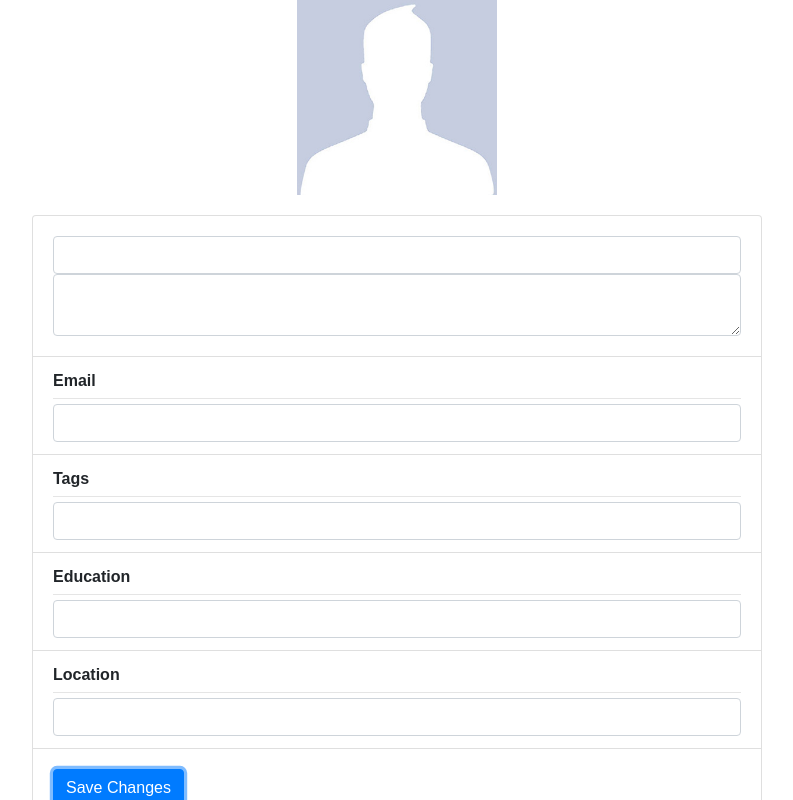
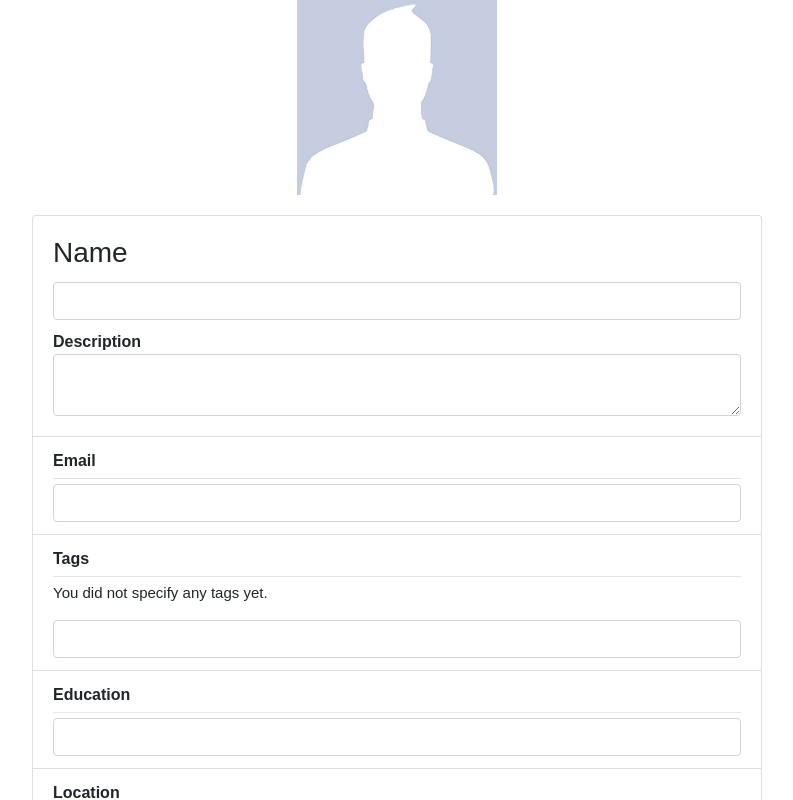
Before and after one commit to jens321/Minder-with-React, a React (Create React App) app in the folder client/: page /profile in a window 1280 px wide. Both pictures are taken after a click on the button "Edit Profile". Shown: the part 81-881 px from the top of the page, without its empty margins (243-1036 px from the left). Built offline with nearby package versions, Linux system fonts and the light colour scheme.

Commit message:
Tag Component is working, user is able to update tags

```diff
--- a/client/src/components/ProfileCard/ProfileCardHeader/profileCardHeader.js
+++ b/client/src/components/ProfileCard/ProfileCardHeader/profileCardHeader.js
@@ -20,7 +20,9 @@ class ProfileCardHeader extends Component {
         return (
             <div className="card-body">
                 { url && <img src={url} alt="profile" /> }
+                { this.props.isEditable ? <h3 className="card-title">Name</h3> : false }
                 { bodyHeader }
+                { this.props.isEditable ? <p className="card-text" style={{marginBottom:'0px', marginTop:'10px'}}><b>Description</b></p> : false }
                 { bodyDescription }
                 { buttonText && <Button text={buttonText} />}
             </div>
--- a/client/src/components/ProfileCard/profileCard.js
+++ b/client/src/components/ProfileCard/profileCard.js
@@ -2,6 +2,7 @@ import React, { Component } from 'react';
 import ProfileCardItem from './ProfileCardItem/profileCardItem';
 import ProfileCardHeader from './ProfileCardHeader/profileCardHeader';
 import Button from '../Button/button';
+import TagList from '../TagList/tagList';
 import axios from 'axios';
 import './profileCard.css';
 
@@ -14,7 +15,8 @@ class ProfileCard extends Component {
             description: "",
             src: "",
             email: "",
-            tags: "",
+            tags: this.props.tags ? this.props.tags : [],
+            currentTag: "",
             education: "",
             location: ""
         };
@@ -25,6 +27,8 @@ class ProfileCard extends Component {
         this.onDescriptionChange = this.onDescriptionChange.bind(this);
         this.onEmailChange = this.onEmailChange.bind(this);
         this.onTagsChange = this.onTagsChange.bind(this);
+        this.handleTagChange = this.handleTagChange.bind(this);
+        this.handleTagKeyUp = this.handleTagKeyUp.bind(this);
         this.onEducationChange = this.onEducationChange.bind(this);
         this.onLocationChange = this.onLocationChange.bind(this);
     }
@@ -105,6 +109,21 @@ class ProfileCard extends Component {
         });
     }
 
+    handleTagChange(e) {
+        this.setState({
+            currentTag: e.target.value
+        });
+    }
+
+    handleTagKeyUp(e) {
+        if (e.keyCode === 13) {
+            this.setState({
+                tags: this.state.tags.concat([this.state.currentTag]),
+                currentTag: ""
+            });
+        }
+    }
+
     render() {
         return (
             <div className="card">
@@ -114,7 +133,7 @@ class ProfileCard extends Component {
                         <ProfileCardItem title="Email" data={this.state.email} isEditable={this.state.editable} onDataChange={this.onEmailChange}/>
                     </li>
                     <li className="list-group-item">
-                        <ProfileCardItem title="Tags" data={this.state.tags} isEditable={this.state.editable} onDataChange={this.onTagsChange}/>
+                        <TagList title="Tags" isEditable={this.state.editable} tags={this.state.tags} currentTag={this.state.currentTag} onTagChange={this.handleTagChange} onTagKeyUp={this.handleTagKeyUp}/>
                     </li>
                     <li className="list-group-item">
                         <ProfileCardItem title="Education" data={this.state.education} isEditable={this.state.editable} onDataChange={this.onEducationChange}/>
--- /dev/null
+++ b/client/src/components/TagList/Tag/tag.css
@@ -0,0 +1,9 @@
+.tag {
+    display: inline-block;
+    padding: 7px;
+    background-color: #2FB29C;
+    border-radius: 5px;
+    color: white;
+    margin-bottom: 5px;
+    margin-right: 5px;
+}
--- /dev/null
+++ b/client/src/components/TagList/Tag/tag.js
@@ -0,0 +1,14 @@
+import React, { Component } from 'react';
+import './tag.css';
+
+class Tag extends Component {
+    render() {
+        return (
+            <div className="tag">
+                {this.props.text}
+            </div>
+        );
+    }
+}
+
+export default Tag;
--- /dev/null
+++ b/client/src/components/TagList/tagList.js
@@ -0,0 +1,18 @@
+import React, { Component } from 'react';
+import Tag from './Tag/tag';
+
+class TagList extends Component {
+    render() {
+        return (
+            <div className="tag-wrap">
+                <b>{this.props.title}</b><hr />
+                <div className="tag-list">
+                    {this.props.tags.length !== 0 ? this.props.tags.map((tag, index) => <Tag key={index} text={tag}/>) : <p className="item">You did not specify any tags yet.</p>}
+                </div>
+                {this.props.isEditable ? <input type="text" className="form-control" onKeyUp={this.props.onTagKeyUp} onChange={this.props.onTagChange} value={this.props.currentTag}/> : false}
+            </div>
+        );
+    }
+}
+
+export default TagList;
```
